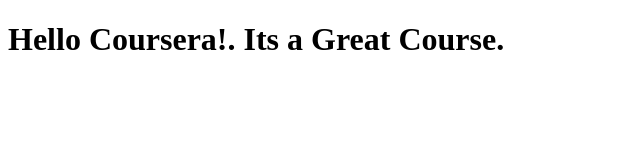
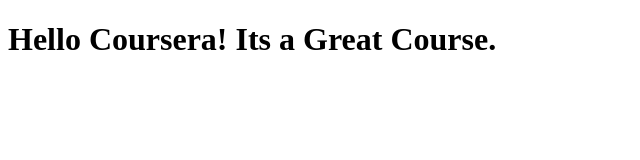
Before and after one commit to nahidmubin/coursera-test, a plain HTML site: page site/index.html in a window 1280 px wide. Shown: the whole page, without its empty margins (0-640 px from the left). Drawn offline with Linux system fonts and the light colour scheme.

Commit message:
My First page.

```diff
--- a/site/index.html
+++ b/site/index.html
@@ -4,6 +4,6 @@
     <title>Hello Coursera!</title>
 </head>
 <body>
-<h1>Hello Coursera!. Its a Great Course.</h1>
+<h1>Hello Coursera! Its a Great Course.</h1>
 </body>
 </html>
```
